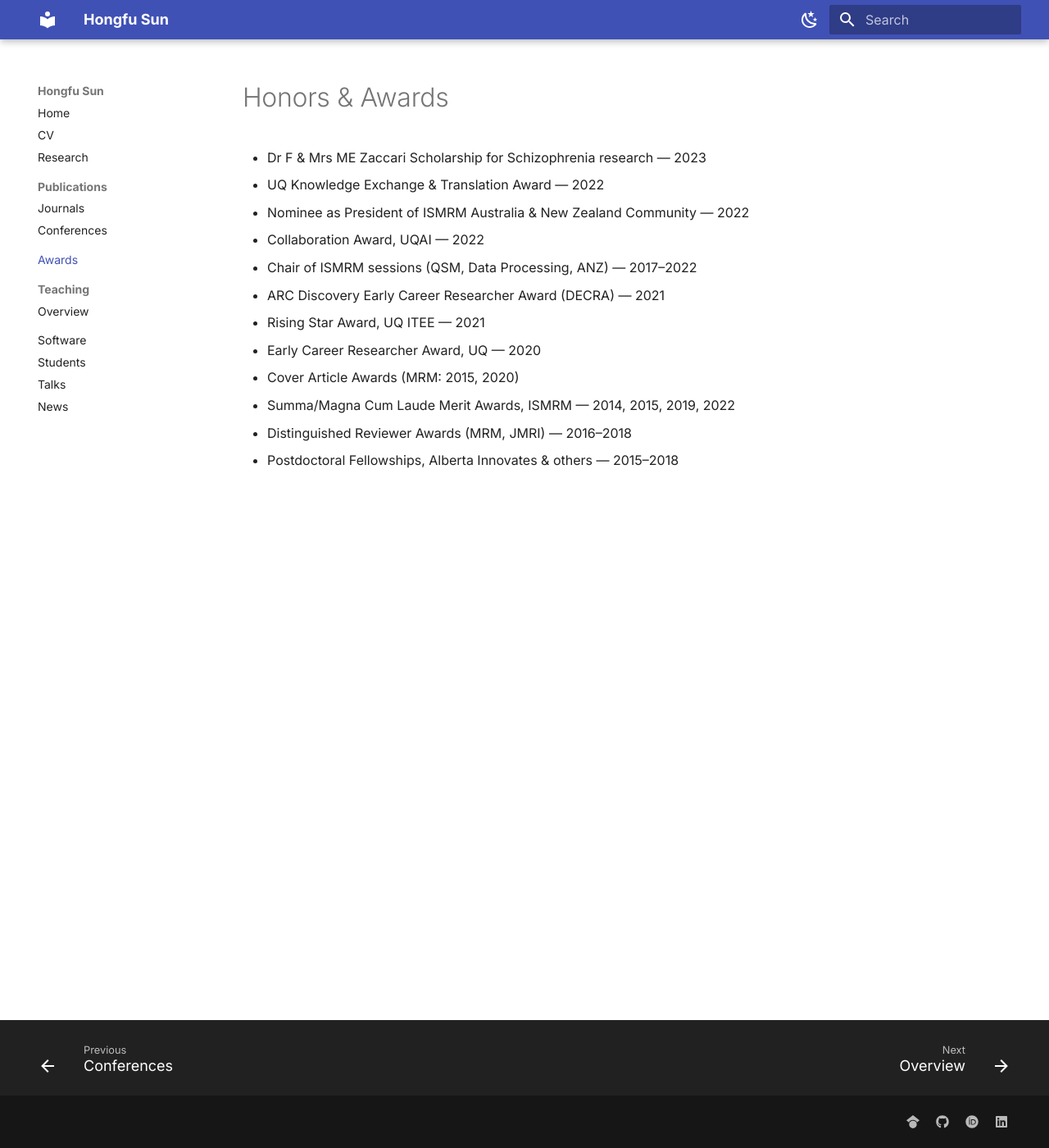
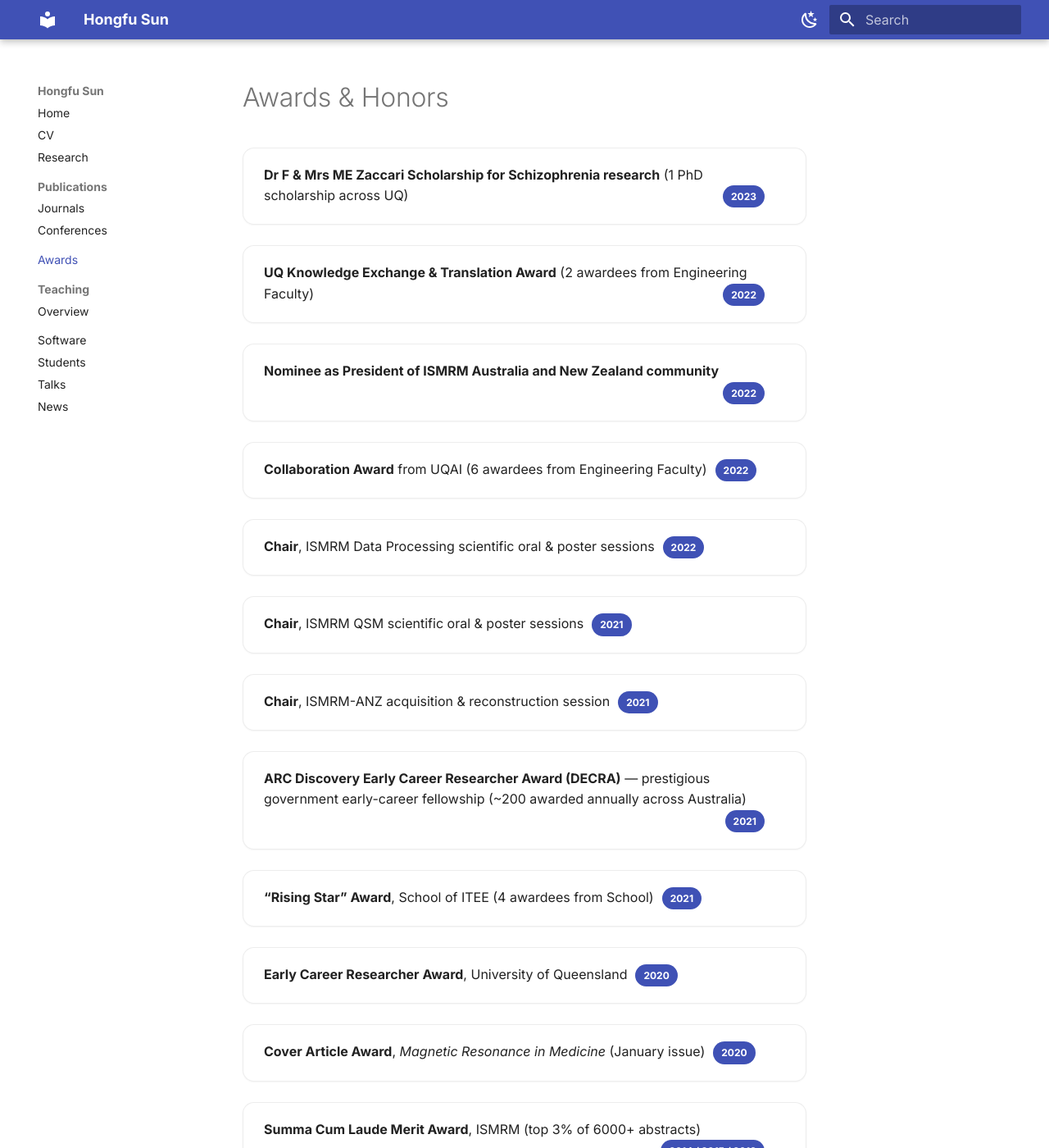
Before and after one commit to sunhongfu/sunhongfu.github.io, an MkDocs documentation site: the page built from docs/awards.md, in a window 1280 px wide and 1400 px high. Shown: the whole window at 82% size. Built offline with MkDocs 1.6.1 and Material for MkDocs 9.7.7, drawn with Linux system fonts in a browser that asks for light colours; some of the changed text lies outside the part shown.

Commit message:
update awards.

```diff
--- a/docs/assets/extra.css
+++ b/docs/assets/extra.css
@@ -96,3 +96,14 @@
   font-weight: 800;
   text-decoration: underline;
 }
+
+.pub-year {
+  float: right;
+  background-color: #3f51b5;  /* indigo */
+  color: white;
+  font-size: 0.75em;
+  font-weight: bold;
+  padding: 4px 10px;
+  border-radius: 20px;
+  margin-left: 10px;
+}
--- a/docs/awards.md
+++ b/docs/awards.md
@@ -1,14 +1,194 @@
-# Honors & Awards
+# Awards & Honors
 
-- Dr F & Mrs ME Zaccari Scholarship for Schizophrenia research — 2023
-- UQ Knowledge Exchange & Translation Award — 2022
-- Nominee as President of ISMRM Australia & New Zealand Community — 2022
-- Collaboration Award, UQAI — 2022
-- Chair of ISMRM sessions (QSM, Data Processing, ANZ) — 2017–2022
-- ARC Discovery Early Career Researcher Award (DECRA) — 2021
-- Rising Star Award, UQ ITEE — 2021
-- Early Career Researcher Award, UQ — 2020
-- Cover Article Awards (MRM: 2015, 2020)
-- Summa/Magna Cum Laude Merit Awards, ISMRM — 2014, 2015, 2019, 2022
-- Distinguished Reviewer Awards (MRM, JMRI) — 2016–2018
-- Postdoctoral Fellowships, Alberta Innovates & others — 2015–2018
+<div class="pub-list">
+
+<div class="pub-card">
+  <div class="pub-details">
+    <b>Dr F & Mrs ME Zaccari Scholarship for Schizophrenia research</b> (1 PhD scholarship across UQ)
+    <span class="pub-year">2023</span>
+  </div>
+</div>
+
+<div class="pub-card">
+  <div class="pub-details">
+    <b>UQ Knowledge Exchange & Translation Award</b> (2 awardees from Engineering Faculty)
+    <span class="pub-year">2022</span>
+  </div>
+</div>
+
+<div class="pub-card">
+  <div class="pub-details">
+    <b>Nominee as President of ISMRM Australia and New Zealand community</b>
+    <span class="pub-year">2022</span>
+  </div>
+</div>
+
+<div class="pub-card">
+  <div class="pub-details">
+    <b>Collaboration Award</b> from UQAI (6 awardees from Engineering Faculty)
+    <span class="pub-year">2022</span>
+  </div>
+</div>
+
+<div class="pub-card">
+  <div class="pub-details">
+    <b>Chair</b>, ISMRM Data Processing scientific oral & poster sessions
+    <span class="pub-year">2022</span>
+  </div>
+</div>
+
+<div class="pub-card">
+  <div class="pub-details">
+    <b>Chair</b>, ISMRM QSM scientific oral & poster sessions
+    <span class="pub-year">2021</span>
+  </div>
+</div>
+
+<div class="pub-card">
+  <div class="pub-details">
+    <b>Chair</b>, ISMRM-ANZ acquisition & reconstruction session
+    <span class="pub-year">2021</span>
+  </div>
+</div>
+
+<div class="pub-card">
+  <div class="pub-details">
+    <b>ARC Discovery Early Career Researcher Award (DECRA)</b> — prestigious government early-career fellowship (~200 awarded annually across Australia)
+    <span class="pub-year">2021</span>
+  </div>
+</div>
+
+<div class="pub-card">
+  <div class="pub-details">
+    <b>“Rising Star” Award</b>, School of ITEE (4 awardees from School)
+    <span class="pub-year">2021</span>
+  </div>
+</div>
+
+<div class="pub-card">
+  <div class="pub-details">
+    <b>Early Career Researcher Award</b>, University of Queensland
+    <span class="pub-year">2020</span>
+  </div>
+</div>
+
+<div class="pub-card">
+  <div class="pub-details">
+    <b>Cover Article Award</b>, <i>Magnetic Resonance in Medicine</i> (January issue)
+    <span class="pub-year">2020</span>
+  </div>
+</div>
+
+<div class="pub-card">
+  <div class="pub-details">
+    <b>Summa Cum Laude Merit Award</b>, ISMRM (top 3% of 6000+ abstracts)
+    <span class="pub-year">2014 / 2015 / 2019</span>
+  </div>
+</div>
+
+<div class="pub-card">
+  <div class="pub-details">
+    <b>Conference Travel Award</b>, Hotchkiss Brain Institute
+    <span class="pub-year">2018</span>
+  </div>
+</div>
+
+<div class="pub-card">
+  <div class="pub-details">
+    <b>Distinguished Reviewer Award</b>, <i>Magnetic Resonance in Medicine</i>
+    <span class="pub-year">2017 / 2018</span>
+  </div>
+</div>
+
+<div class="pub-card">
+  <div class="pub-details">
+    <b>Distinguished Reviewer Award</b>, <i>Journal of Magnetic Resonance Imaging</i>
+    <span class="pub-year">2016 – 2018</span>
+  </div>
+</div>
+
+<div class="pub-card">
+  <div class="pub-details">
+    <b>Postgraduate Fellowships in Health Innovation</b> (prestigious provincial government fellowship, ~20 awardees across Alberta), Alberta Innovates
+    <span class="pub-year">2016 – 2018</span>
+  </div>
+</div>
+
+<div class="pub-card">
+  <div class="pub-details">
+    <b>Trainee Stipend Award</b>, ISMRM
+    <span class="pub-year">2013 – 2015 / 2018</span>
+  </div>
+</div>
+
+<div class="pub-card">
+  <div class="pub-details">
+    <b>Research Exchange Award</b>, HBI-Melbourne Exchange Program (2 awardees from University)
+    <span class="pub-year">2017</span>
+  </div>
+</div>
+
+<div class="pub-card">
+  <div class="pub-details">
+    <b>Chair</b>, ISMRM QSM Educational oral & Scientific oral sessions
+    <span class="pub-year">2017</span>
+  </div>
+</div>
+
+<div class="pub-card">
+  <div class="pub-details">
+    <b>Postdoctoral Fellowship</b>, T. Chen Fong in Medical Imaging Science (1 awardee from University)
+    <span class="pub-year">2016</span>
+  </div>
+</div>
+
+<div class="pub-card">
+  <div class="pub-details">
+    <b>Postdoctoral Fellowships</b>, Harley Hotchkiss – Samuel Weiss
+    <span class="pub-year">2015</span>
+  </div>
+</div>
+
+<div class="pub-card">
+  <div class="pub-details">
+    <b>Cover Article Award</b>, <i>Magnetic Resonance in Medicine</i> (May issue)
+    <span class="pub-year">2015</span>
+  </div>
+</div>
+
+<div class="pub-card">
+  <div class="pub-details">
+    <b>NIH Young Investigator Travel Award</b>, QSM International Workshop
+    <span class="pub-year">2014 / 2015</span>
+  </div>
+</div>
+
+<div class="pub-card">
+  <div class="pub-details">
+    <b>Travel Award</b>, University of Alberta Graduate Student Association
+    <span class="pub-year">2014</span>
+  </div>
+</div>
+
+<div class="pub-card">
+  <div class="pub-details">
+    <b>Consortium Ambassador</b>, Canadian Graduate Engineering
+    <span class="pub-year">2013 / 2014</span>
+  </div>
+</div>
+
+<div class="pub-card">
+  <div class="pub-details">
+    <b>Scholarship</b>, Faculty of Medicine & Dentistry 75th Anniversary (A$7000)
+    <span class="pub-year">2012</span>
+  </div>
+</div>
+
+<div class="pub-card">
+  <div class="pub-details">
+    <b>Scholarship</b>, University of Alberta BME Graduate Program (A$6500)
+    <span class="pub-year">2011</span>
+  </div>
+</div>
+
+</div>
```
